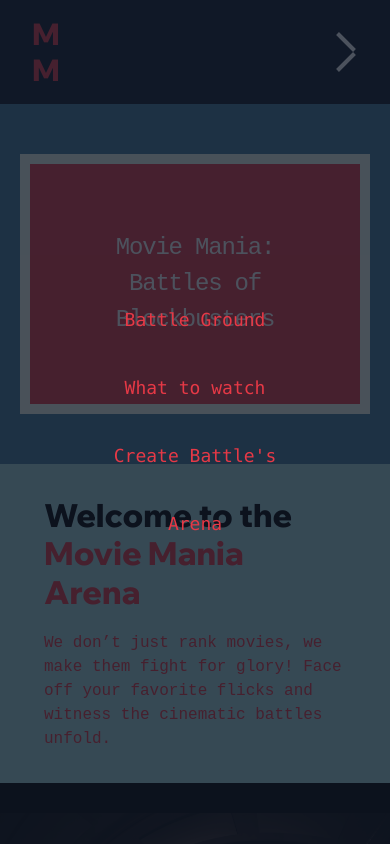
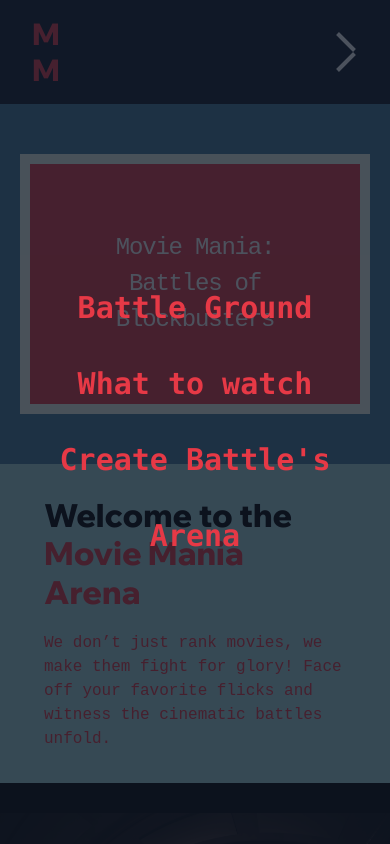
Before and after one commit to NemiSanghvi/Movie-Mania, a React (Vite) app in the folder client/: page / in a window 390 px wide. Both pictures are taken after a click on the button 346 px from the left and 52 px from the top of the page. Shown: the top 844 px of the page. Built offline with nearby package versions, Linux system fonts and the light colour scheme; no server answers; the HTML template or start-up script is replaced by a standard one; a web font is replaced by a local one.

Commit message:
font change

```diff
--- a/client/src/components/Navbar.tsx
+++ b/client/src/components/Navbar.tsx
@@ -57,30 +57,30 @@ const Navbar = () => {
         ></span>
       </button>
       {toggle && (
-        <div className="fixed inset-0 bg-gray-900 bg-opacity-75 h-screen w-screen flex justify-center items-center z-50" onClick={() => toggleNav(!toggle)}>
+        <div className="fixed inset-0 bg-gray-900 bg-opacity-75 h-screen w-screen flex justify-center items-center z-50 transition-opacity duration-300" onClick={() => toggleNav(!toggle)}>
           <ul className="text-white text-xl text-center">
             <li className="flex flex-col space-y-10">
               <a
                 href="/battle-ground"
-                className="block text-[#e63946] text-lg font-mono hover:border-b-2  hover:border-[#e63946]"
+                className="text-[#e63946] text-3xl font-semibold font-mono hover:border-b-2  hover:border-[#e63946]"
               >
                 Battle Ground
               </a>
               <a
                 href="/preferred-movies"
-                className="block text-[#e63946] text-lg font-mono hover:border-b-2  hover:border-[#e63946]"
+                className="block text-[#e63946] text-3xl font-semibold font-mono hover:border-b-2  hover:border-[#e63946]"
               >
                 What to watch
               </a>
               <a
                 href="/create-battle"
-                className="block text-[#e63946] text-lg font-mono hover:border-b-2  hover:border-[#e63946]"
+                className="block text-[#e63946] text-3xl font-semibold font-mono hover:border-b-2  hover:border-[#e63946]"
               >
                 Create Battle's
               </a>
               <a
                 href="/arena"
-                className="block text-[#e63946] text-lg font-mono hover:border-b-2  hover:border-[#e63946]"
+                className="block text-[#e63946] text-3xl font-semibold font-mono hover:border-b-2  hover:border-[#e63946]"
               >
                 Arena
               </a>
```
